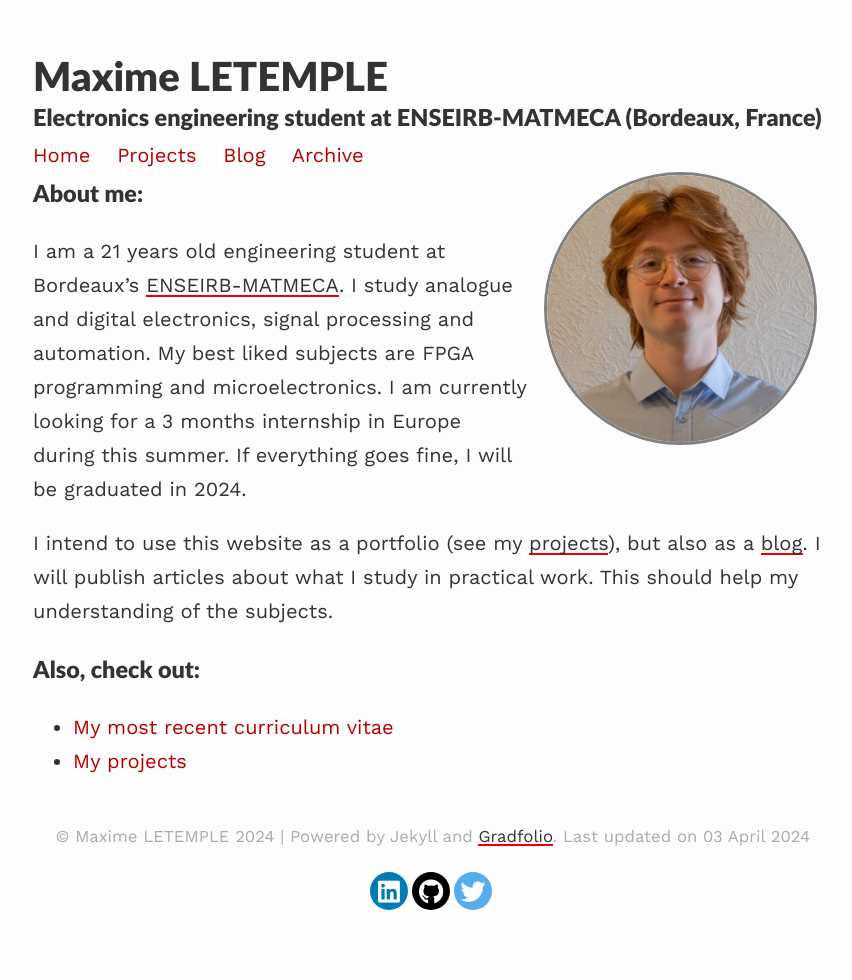
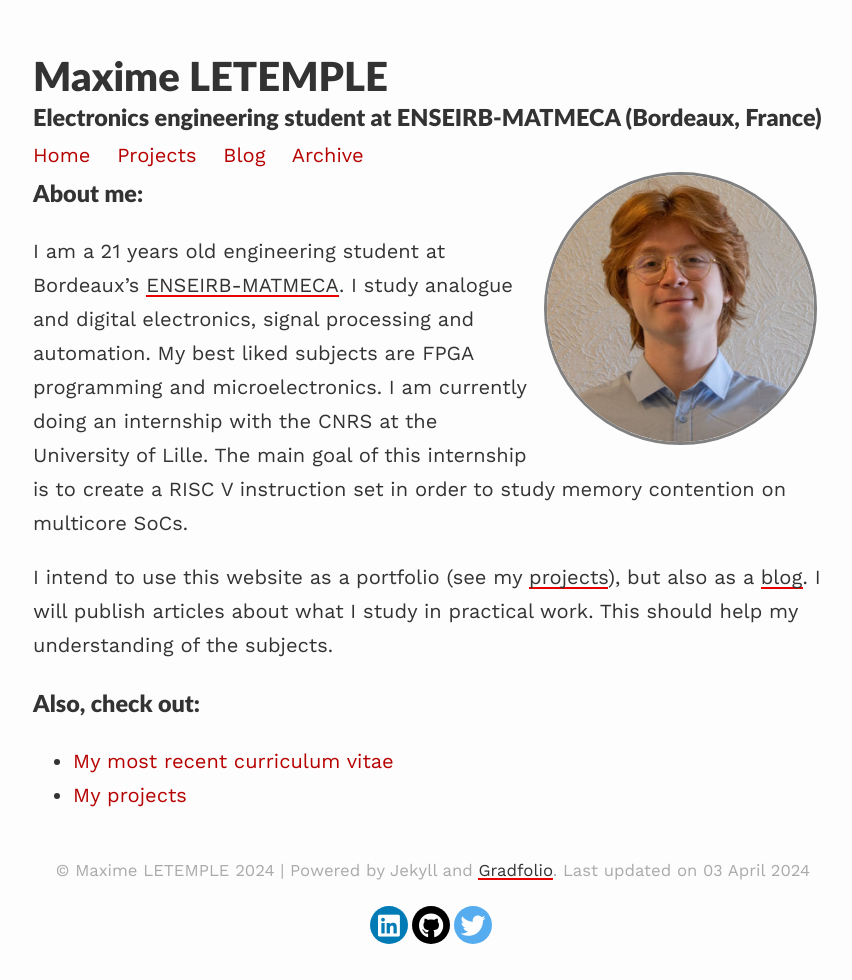
Before and after one commit to maxletemple/maxletemple.github.io_old, a Jekyll site: the page built from index.md, in a window 1280 px wide. Shown: the whole page, without its empty margins (207-1059 px from the left). Built offline with Jekyll 4.4.1, drawn with Linux system fonts in a browser that asks for light colours; nearby versions of some CDN libraries.

Commit message:
Updated description

```diff
--- a/index.md
+++ b/index.md
@@ -9,7 +9,7 @@ published: true
 
 ### About me:
 
-I am a 21 years old engineering student at Bordeaux's [ENSEIRB-MATMECA](https://www.bordeaux-inp.fr/en){:target="_blank"}. I study analogue and digital electronics, signal processing and automation. My best liked subjects are FPGA programming and microelectronics. I am currently looking for a 3 months internship in Europe during this summer. If everything goes fine, I will be graduated in 2024.
+I am a 21 years old engineering student at Bordeaux's [ENSEIRB-MATMECA](https://www.bordeaux-inp.fr/en){:target="_blank"}. I study analogue and digital electronics, signal processing and automation. My best liked subjects are FPGA programming and microelectronics. I am currently doing an internship with the CNRS at the University of Lille. The main goal of this internship is to create a RISC V instruction set in order to study memory contention on multicore SoCs.
 
 I intend to use this website as a portfolio (see my [projects]({{site.baseurl}}/projects/)), but also as a [blog]({{site.baseurl}}/blog/). I will publish articles about what I study in practical work. This should help my understanding of the subjects.
 
```
